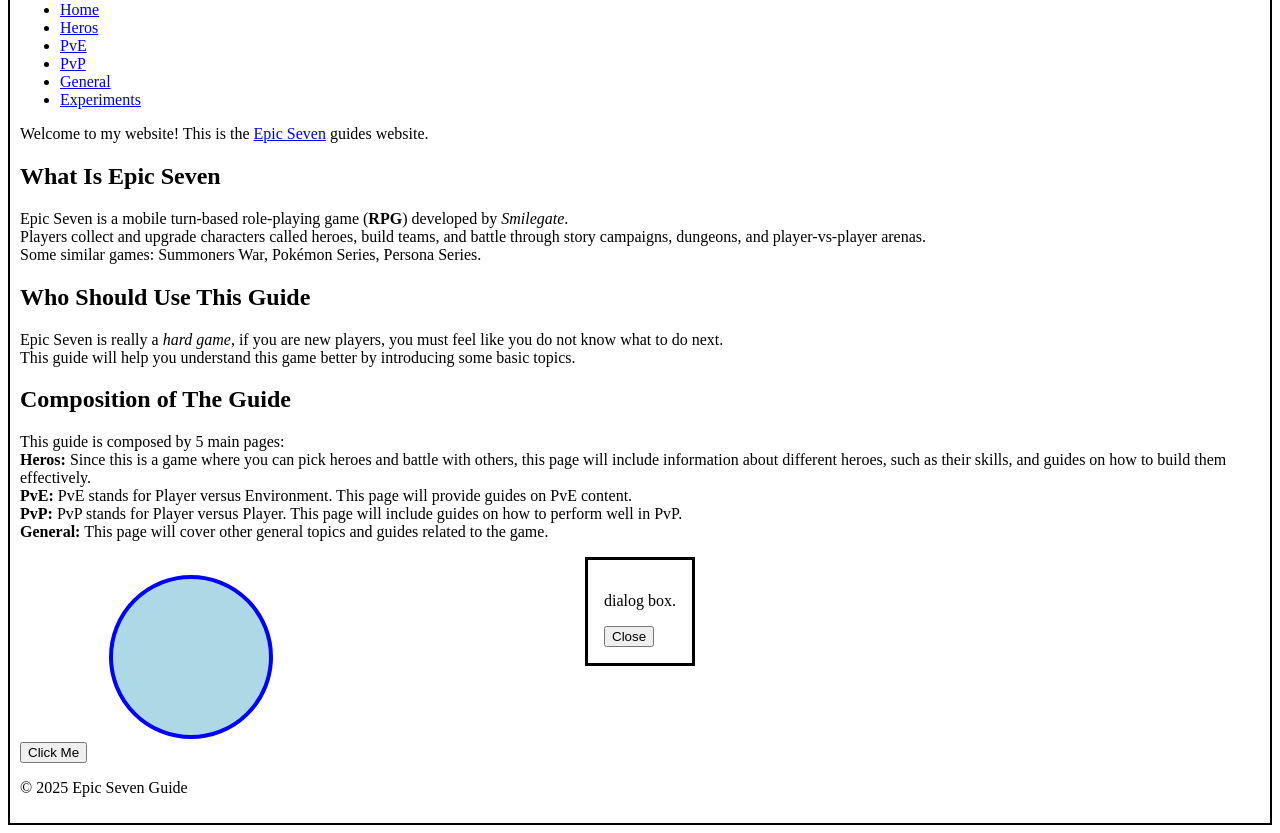
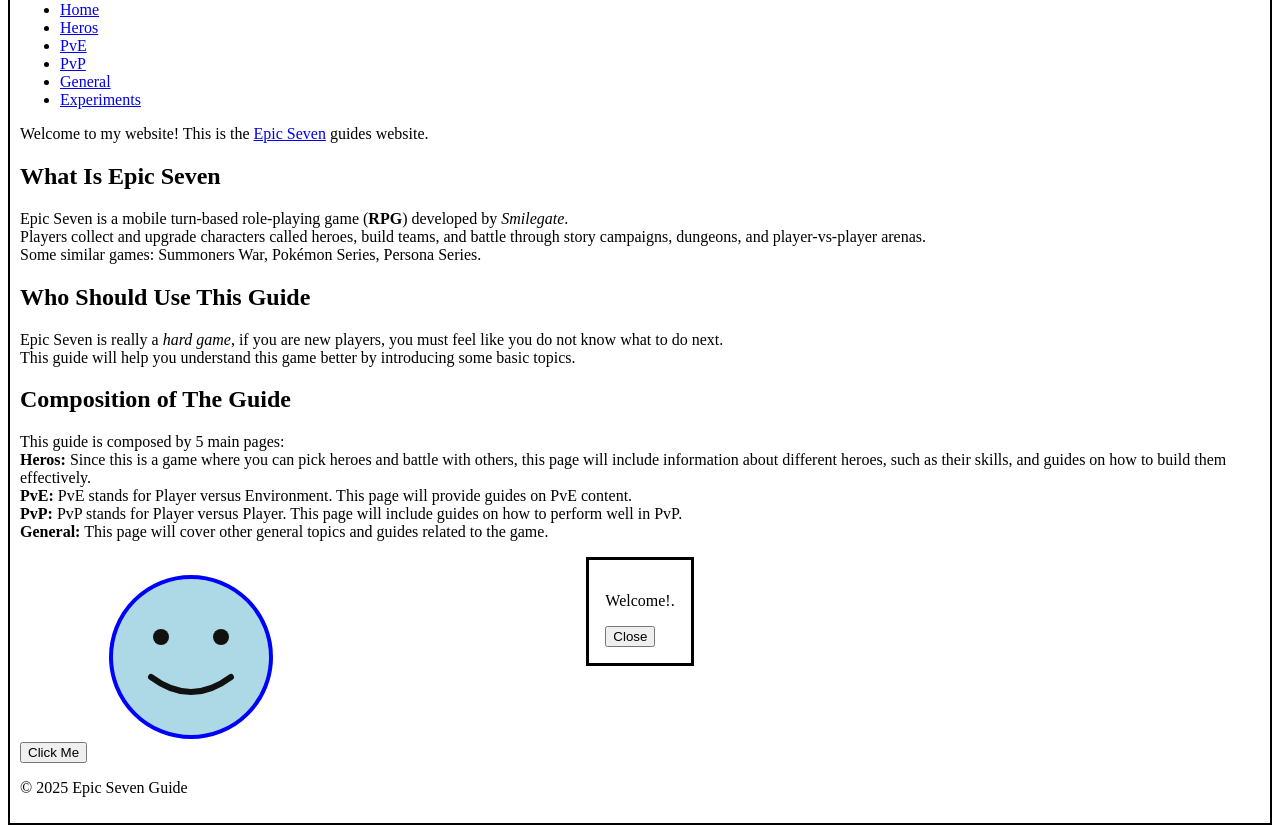
Before and after one commit to PJYasuna/cse134-hw2, a plain HTML site: page index.html in a window 1280 px wide. Shown: the part 99-932 px from the top of the page. Drawn offline with Linux system fonts and the light colour scheme.

Commit message:
modify the dialog box and svg

```diff
--- a/index.html
+++ b/index.html
@@ -58,7 +58,7 @@
     </p>
 
     <dialog id="myDialog" open>
-    <p>dialog box.</p>
+    <p>Welcome!.</p>
     <button id="closeBtn">Close</button>
     </dialog>
 
@@ -72,9 +72,11 @@
     <noscript>
     <p>JavaScript is disabled in your browser. Some features of this site may not work properly.</p>
     </noscript>
-
-    <svg width="200" height="200">
+    <svg viewBox="0 0 200 200" width="200" height="200" role="img" aria-label="Smiling face">
     <circle cx="100" cy="100" r="80" stroke="blue" stroke-width="4" fill="lightblue" />
+    <circle cx="70" cy="80" r="8" fill="#111" />
+    <circle cx="130" cy="80" r="8" fill="#111" />
+    <path d="M60 120 Q100 150 140 120" stroke="#111" stroke-width="6" fill="none" stroke-linecap="round" stroke-linejoin="round"/>
     </svg>
 
 
```
